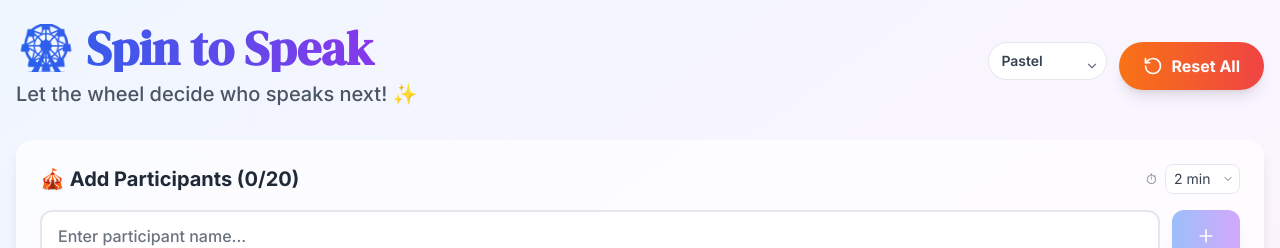
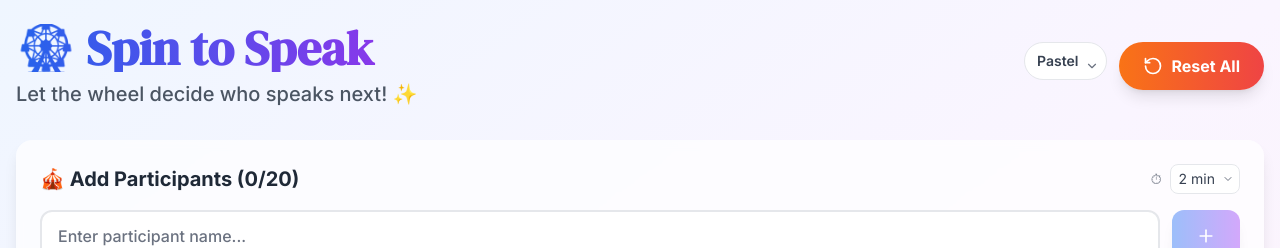
Before and after one commit to btrav/spin-to-speak, a React (Vite) app: page / in a window 1280 px wide. Shown: the top 248 px of the page. Built offline with nearby package versions, Linux system fonts and the light colour scheme.

Commit message:
Replace selects with invisible-overlay pattern to eliminate native arrow

```diff
--- a/src/App.tsx
+++ b/src/App.tsx
@@ -266,18 +266,20 @@ function App() {
 
           <div className="flex gap-3">
             <div className="relative">
+              <div className={`text-sm rounded-full pl-3 pr-7 py-2 border font-semibold ${themeConfig.select} pointer-events-none`}>
+                {themeConfig.label}
+              </div>
+              <ChevronDown className={`absolute right-2 top-1/2 -translate-y-1/2 w-3.5 h-3.5 pointer-events-none ${themeConfig.textMuted}`} />
               <select
                 value={theme}
                 onChange={(e) => setTheme(e.target.value as ThemeName)}
-                className={`text-sm rounded-full pl-3 pr-7 py-2 border font-semibold transition-all duration-200 cursor-pointer ${themeConfig.select}`}
-                style={{ WebkitAppearance: 'none', MozAppearance: 'none', appearance: 'none', backgroundImage: 'none' }}
+                className="absolute inset-0 opacity-0 cursor-pointer"
                 aria-label="Select theme"
               >
                 {(Object.keys(THEMES) as ThemeName[]).map(t => (
                   <option key={t} value={t}>{THEMES[t].label}</option>
                 ))}
               </select>
-              <ChevronDown className={`absolute right-2 top-1/2 -translate-y-1/2 w-3.5 h-3.5 pointer-events-none ${themeConfig.textMuted}`} />
             </div>
 
             <button
@@ -300,15 +302,17 @@ function App() {
             <div className="flex items-center gap-2">
               <span className={`text-sm font-medium ${themeConfig.textMuted}`}>⏱</span>
               <div className="relative">
+                <div className={`text-sm rounded-lg pl-2 pr-6 py-1 border pointer-events-none ${themeConfig.select}`}>
+                  {TIMER_OPTIONS.find(o => o.value === timerDuration)?.label ?? 'Off'}
+                </div>
+                <ChevronDown className={`absolute right-1.5 top-1/2 -translate-y-1/2 w-3 h-3 pointer-events-none ${themeConfig.textMuted}`} />
                 <select
                   value={timerDuration}
                   onChange={(e) => setTimerDuration(Number(e.target.value))}
-                  className={`text-sm rounded-lg pl-2 pr-7 py-1 border cursor-pointer ${themeConfig.select}`}
-                  style={{ WebkitAppearance: 'none', MozAppearance: 'none', appearance: 'none', backgroundImage: 'none' }}
+                  className="absolute inset-0 opacity-0 cursor-pointer"
                 >
                   {TIMER_OPTIONS.map(o => <option key={o.value} value={o.value}>{o.label}</option>)}
                 </select>
-                <ChevronDown className={`absolute right-1.5 top-1/2 -translate-y-1/2 w-3 h-3 pointer-events-none ${themeConfig.textMuted}`} />
               </div>
             </div>
           </div>
```
